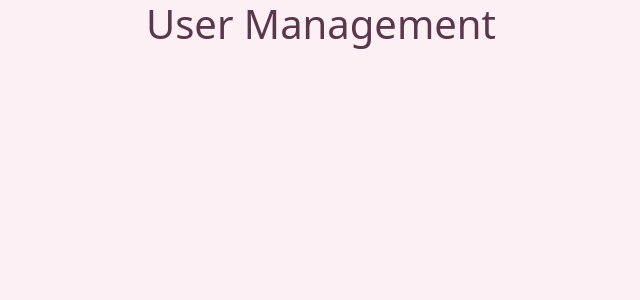
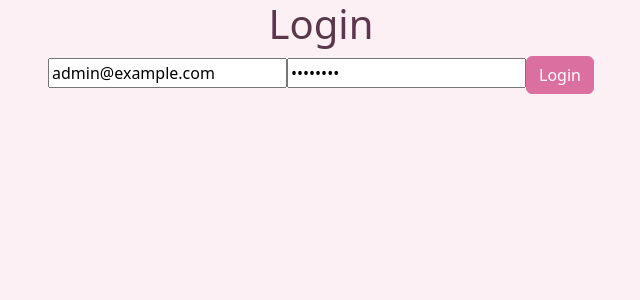
Before and after one commit to LanaYoussef/orders-dashboard, a React (Vite) app in the folder frontend/: page / in a window 1280 px wide. Shown: the top 300 px of the page, without its empty margins (319-959 px from the left). Built offline with nearby package versions, Linux system fonts and the light colour scheme.

Commit message:
added login form

```diff
--- a/frontend/src/App.tsx
+++ b/frontend/src/App.tsx
@@ -1,7 +1,50 @@
+import { useState } from "react";
+import { login } from "./api";
+import type { User } from "./types";
+
 export default function App() {
+  const [me, setMe] = useState<User | null>(null);
+  const [email, setEmail] = useState("admin@example.com");
+  const [password, setPassword] = useState("password");
+  const [error, setError] = useState("");
+
+  async function handleLogin() {
+    setError("");
+    try {
+      setMe(await login(email, password));
+    } catch (err) {
+      setError(err instanceof Error ? err.message : "Login failed");
+    }
+  }
+
+  if (!me) {
+    return (
+      <form
+        onSubmit={(e) => {
+          e.preventDefault();
+          void handleLogin();
+        }}
+      >
+        <h1>Login</h1>
+        <input value={email} onChange={(e) => setEmail(e.target.value)} />
+        <input
+          type="password"
+          value={password}
+          onChange={(e) => setPassword(e.target.value)}
+        />
+        <button className="btn btn-primary" type="submit">
+          Login
+        </button>
+        {error && <p>{error}</p>}
+      </form>
+    );
+  }
+
   return (
     <div>
-      <h1>User Management</h1>
+      <p>
+        Hello {me.firstName} {me.lastName}
+      </p>
     </div>
   );
 }
```
